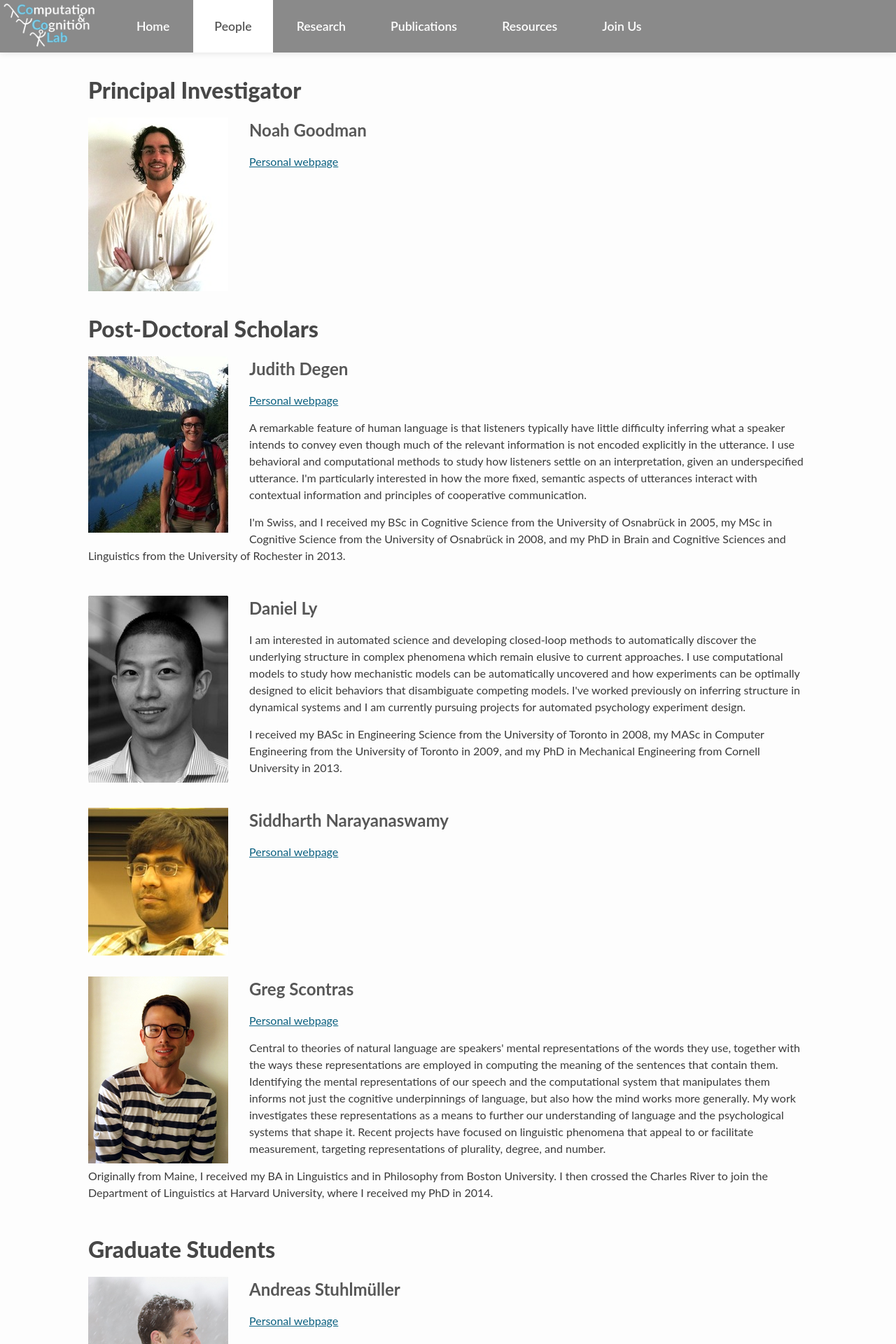
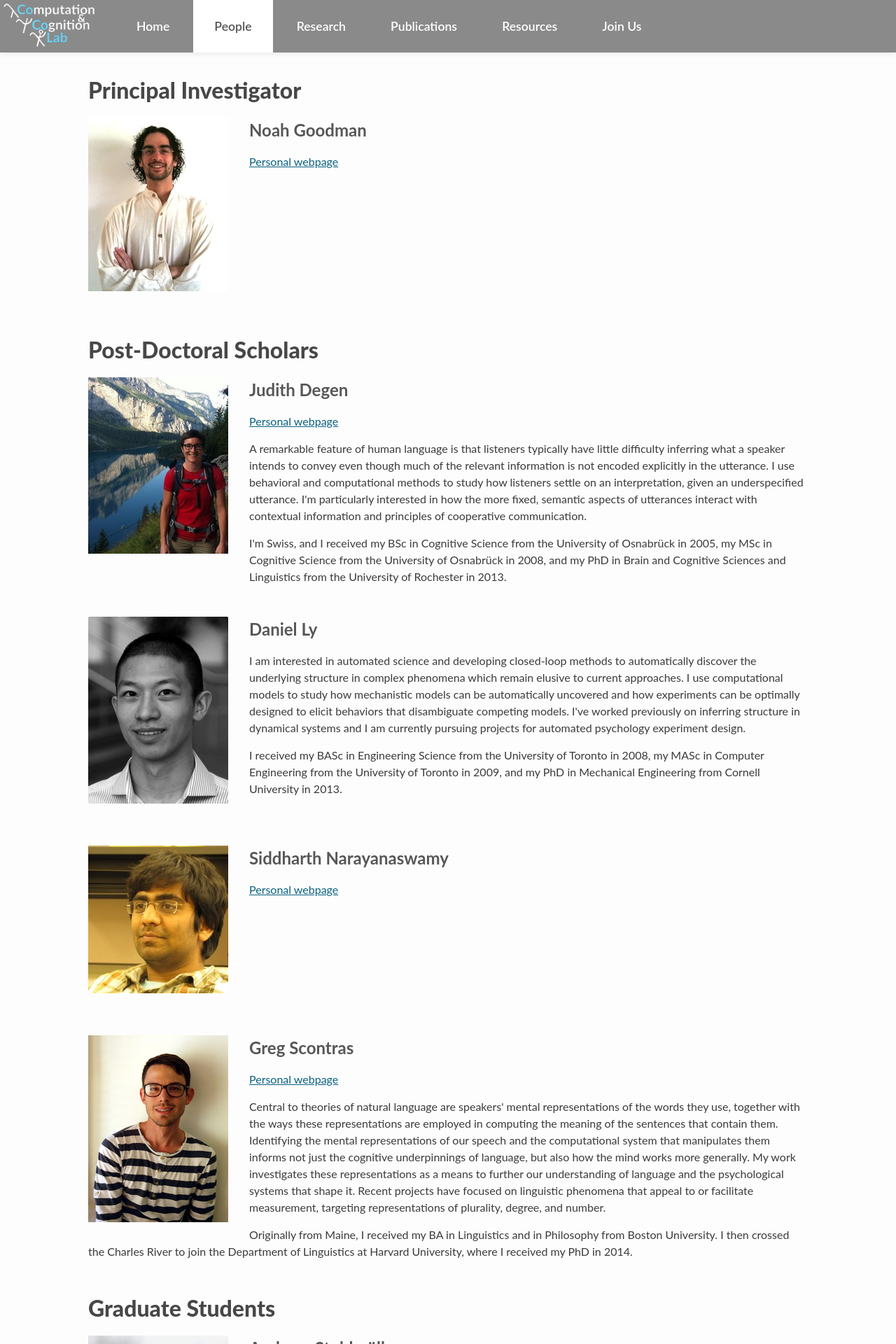
Before and after one commit to stanford-cocolab/cocolab.stanford.edu, a Jekyll site: the page built from 01-people.html, in a window 1280 px wide. Shown: the top 1920 px of the page at 70% size. Built offline with Jekyll 4.4.1, drawn with Linux system fonts in a browser that asks for light colours; Markdown is read by kramdown in place of the engine named in the settings.

Commit message:
go to display block for images on tiny phone

```diff
--- a/_sass/_people.scss
+++ b/_sass/_people.scss
@@ -8,6 +8,9 @@
 
 .member img {
 	width: $image-width;
-	float: left;
-	padding-right: $spacing-unit;
+	@media screen and (min-width: 558px) {
+		float: left;
+		padding-right: $spacing-unit;
+	}
+	padding-bottom: $spacing-unit;
 }
```
